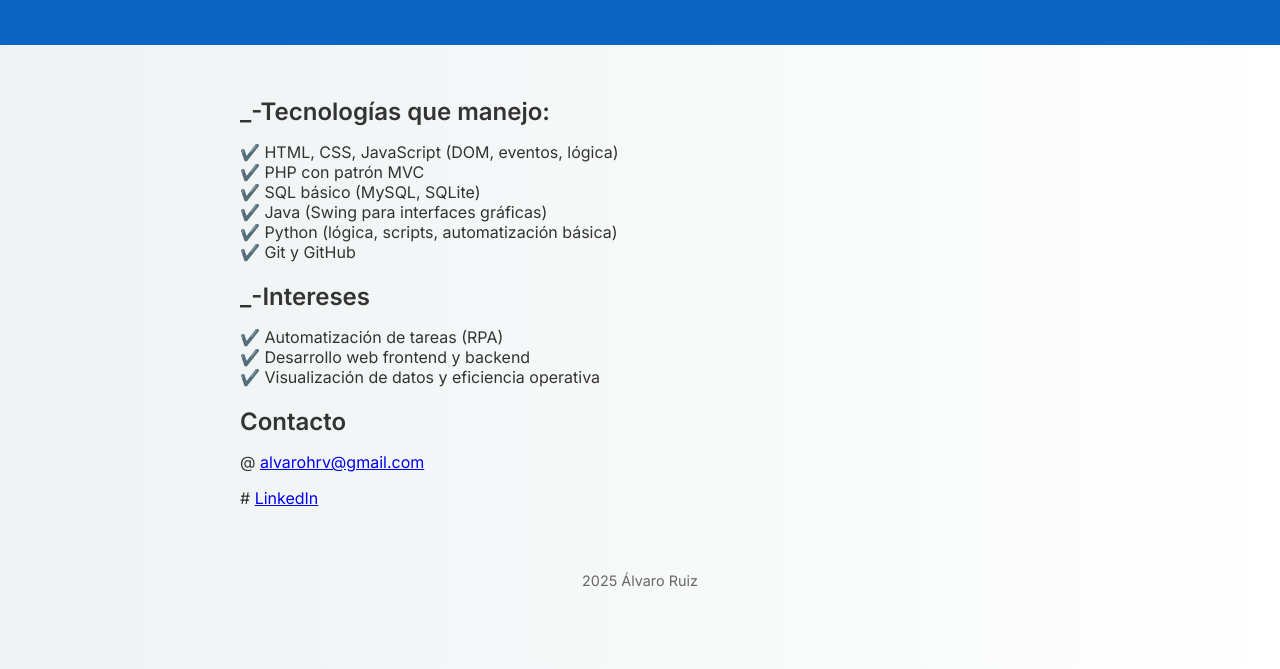
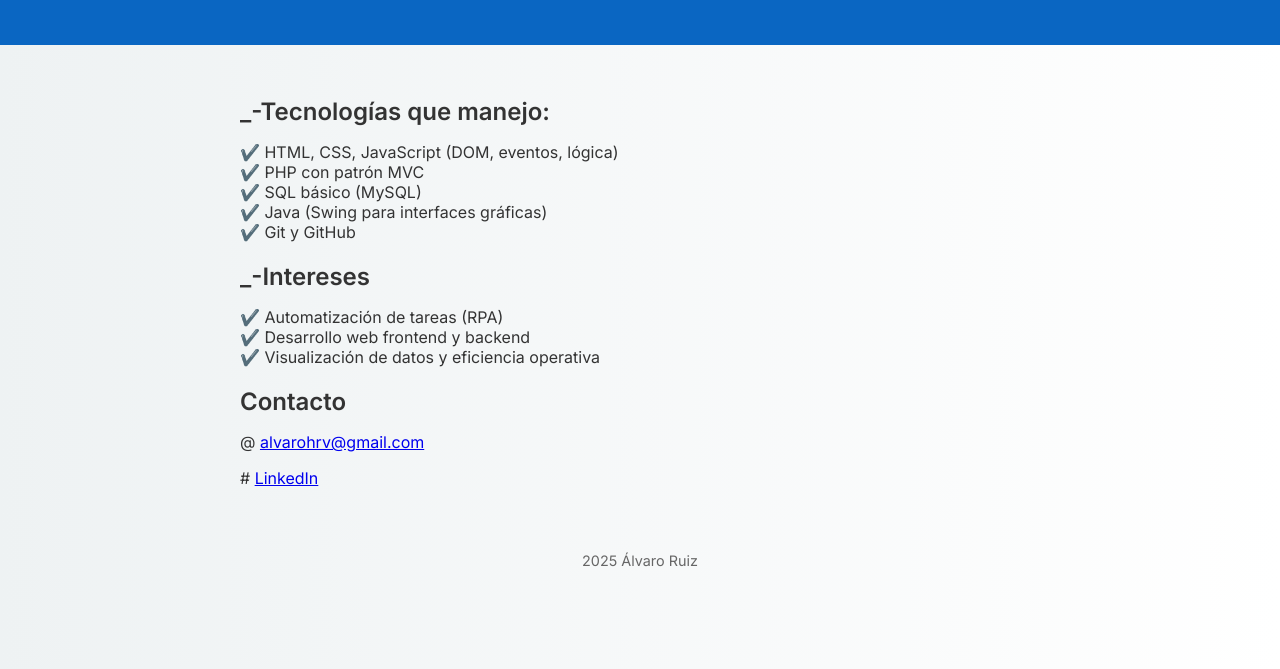
Before and after one commit to alvarohrv/alvarohrv.github.io, a plain HTML site: page index.html in a window 1280 px wide. Shown: the part 131-800 px from the top of the page. Drawn offline with Linux system fonts and the light colour scheme.

Commit message:
Hola Mundo _-

```diff
--- a/index.html
+++ b/index.html
@@ -59,9 +59,9 @@
     <ul>
       <li>HTML, CSS, JavaScript (DOM, eventos, lógica)</li>
       <li>PHP con patrón MVC</li>
-      <li>SQL básico (MySQL, SQLite)</li>
+      <li>SQL básico (MySQL)</li>
       <li>Java (Swing para interfaces gráficas)</li>
-      <li>Python (lógica, scripts, automatización básica)</li>
+      <!-- <li>Python (lógica, scripts)</li> -->
       <li>Git y GitHub</li>
     </ul>
 
```
